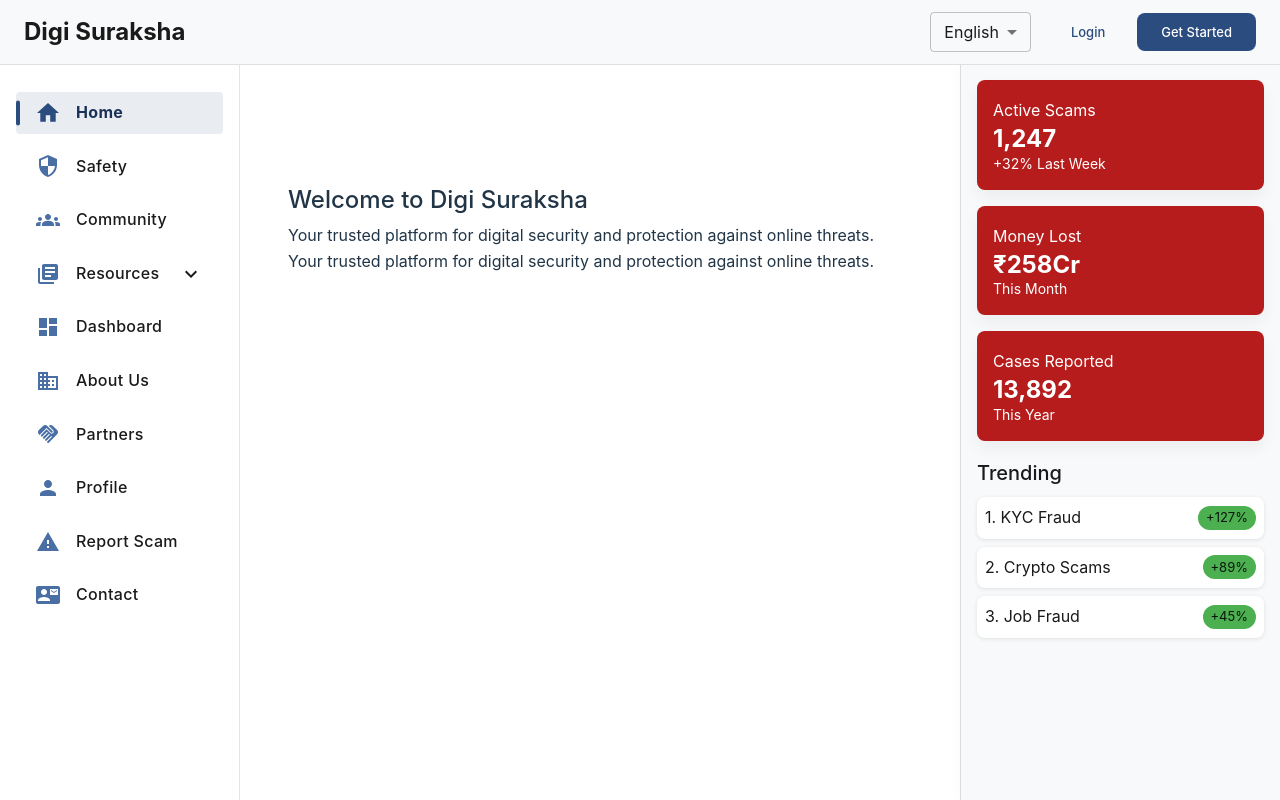
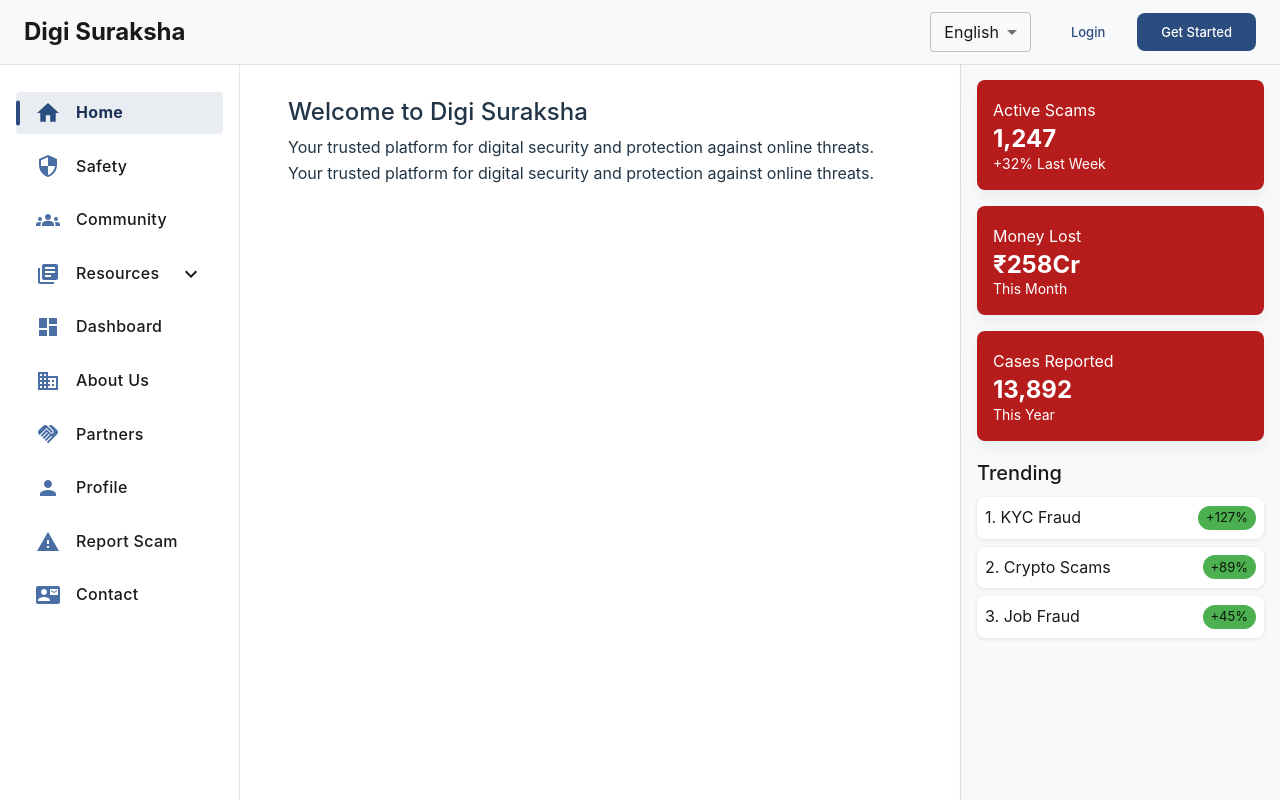
Before and after one commit to habibdeoraji/digi-surakshaa-frontend, a React (Vite) app: page / in a window 1280 px wide. Built offline with nearby package versions, Linux system fonts and the light colour scheme.

Commit message:
Created the layout of the page, SideBar, and TopBar

```diff
--- a/src/components/layout/Layout.jsx
+++ b/src/components/layout/Layout.jsx
@@ -98,7 +98,7 @@ const Layout = () => {
         sx={{
           display: "flex",
           flexGrow: 1,
-          mt: "64px",
+          // mt: "64px",
           width: '100%',
           position: 'relative',
         }}
@@ -113,6 +113,7 @@ const Layout = () => {
             flexGrow: 1,
             width: '100%',
             p: 3,
+            pt: 0,
             transition: theme.transitions.create('margin', {
               easing: theme.transitions.easing.sharp,
               duration: theme.transitions.duration.leavingScreen,
```
